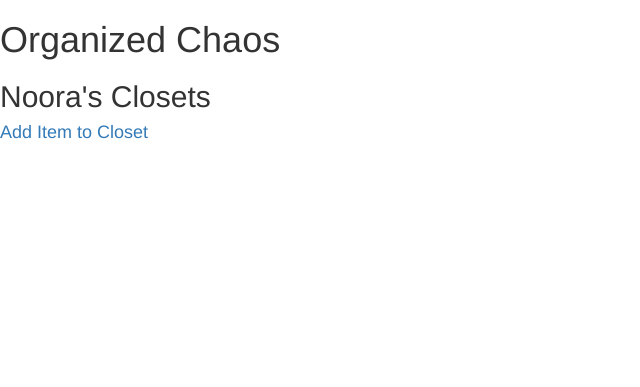
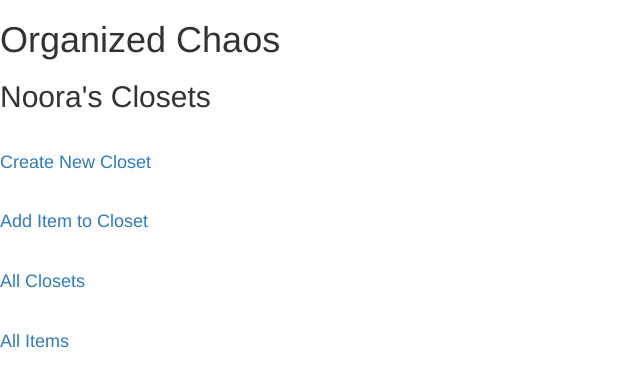
Before and after one commit to nalkoni/Cloud-Closet, a Flask app: page / in a window 1280 px wide. Shown: the top 387 px of the page, without its empty margins (0-640 px from the left). Run offline with Flask 2, Linux system fonts and the light colour scheme; some libraries are stand-ins or nearby versions.

Commit message:
Added a route to allow a user to add a new closet

```diff
--- a/model.py
+++ b/model.py
@@ -19,6 +19,7 @@ class Closet(db.Model):
 
     closet_id = db.Column(db.Integer, autoincrement=True, primary_key=True)
     closet_name = db.Column(db.String(200), nullable=False)
+    notes = db.Column(db.String(1000), nullable=True)
 
     def __repr__(self):
         """Provide helpful representation when printed."""
--- a/server.py
+++ b/server.py
@@ -74,6 +74,32 @@ def uploaded_file(filename):
     return render_template("closet.html")
 
 
+@app.route('/createcloset', methods=['GET'])
+def create_closet():
+    """Creating a new user closet to add to database"""
+
+    return render_template("add_closet_form.html")
+
+
+@app.route('/createcloset', methods=['POST'])
+def closet_created():
+    """adding the closet to the database"""
+
+    closet_name = request.form["closet-name"]
+    notes = request.form["notes"]
+
+    new_closet = Closet(closet_name=closet_name, notes=notes)
+
+    db.session.add(new_closet)
+    db.session.commit()
+
+    flash("%s Closet was added." % closet_name)
+
+    return redirect("/")
+
+
+
+
 
 
 
--- a/templates/homepage.html
+++ b/templates/homepage.html
@@ -3,8 +3,21 @@
     <div id="homepage-block">
         <h2 id="homepage-title">Noora's Closets</h2>
     </div>
+    <br>
+    <div>
+        <h4><a href="/createcloset">Create New Closet</a></h4>
+    </div>
+    <br>
     <div>
         <h4><a href="/addItem">Add Item to Closet</a></h4>
     </div>
+    <br>
+    <div>
+        <h4><a href="/closetsview">All Closets</a></h4>
+    </div>
+    <br>
+    <div>
+        <h4><a href="/itemsview">All Items</a></h4>
+    </div>
 
 {% endblock %}
```
Also changed, not shown: templates/add_closet_form.html (added, +25 -0 lines), 5 other files.
